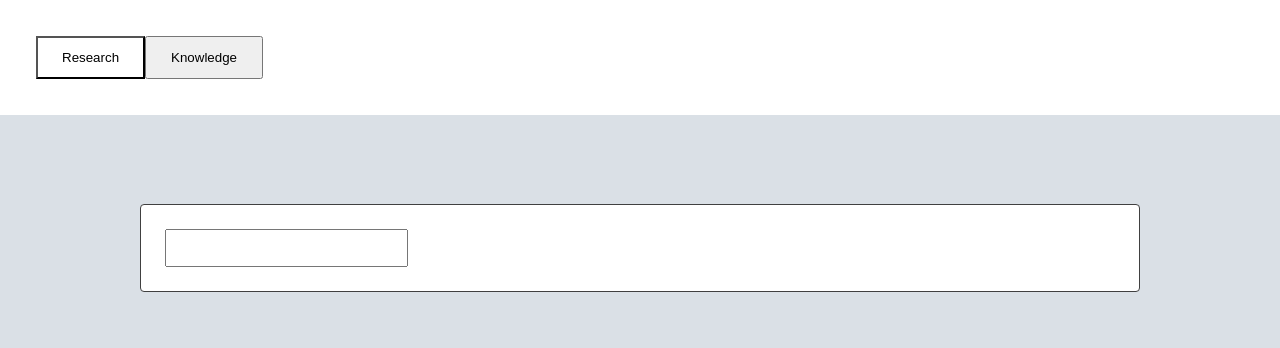
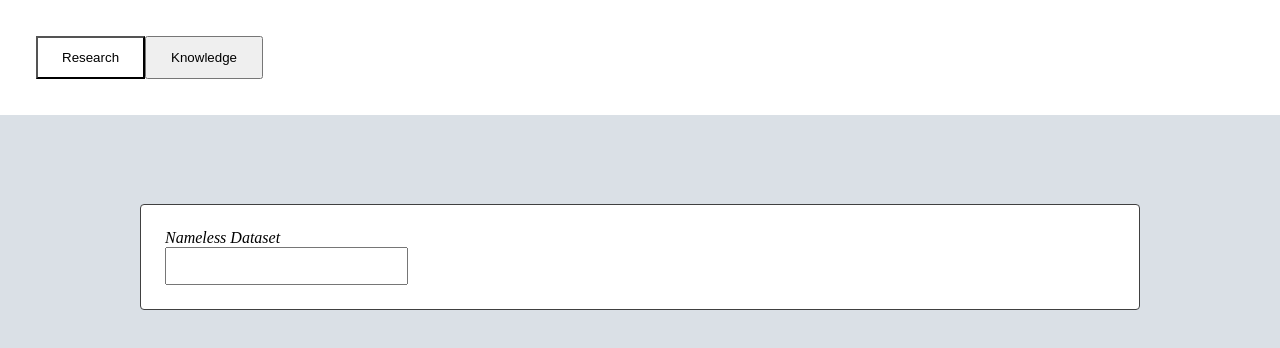
Before and after one commit to DylanEHolland/MathEngine, a React (Create React App) app in the folder client/: page / in a window 1280 px wide. Shown: the top 348 px of the page. Built offline with nearby package versions, Linux system fonts and the light colour scheme.

Commit message:
Continuing work on the data subsystem

```diff
--- a/client/src/components/DataEngine/Collection.tsx
+++ b/client/src/components/DataEngine/Collection.tsx
@@ -1,12 +1,49 @@
 import React from "react";
 import DataObject from "./DataObject";
 
-export default class Collection extends React.Component {
+const defaultProps = {
+    objects: null,
+    orderedObjects: null
+}
+
+export interface CollectionState {
+    objects: any;
+    orderedObjects: any;
+};
+
+export interface CollectionProps {
+    dedup?: boolean;
+    atomic?: boolean;
+    sequential?: boolean;
+    finite?: boolean;
+};
+
+export default class Collection extends React.Component<CollectionProps, CollectionState> {
+    state = {
+        objects: null,
+        orderedObjects: null
+    };
+
+    componentDidMount() {
+
+    }
+
+    componentDidUpdate(prevProps: any, prevState: any) {
+        parseIncomingProps(this.setState, defaultProps, this.props);
+    }
+
     render = () => {
+        // let {objects} = this.state;
+        // console.log("test: help", objects)
+
         return (
-            <>
-                <DataObject />
-            </>
+            <div className="collection">
+                <DataObject  />
+            </div>
         );
     }
 }
+
+const parseIncomingProps = (setState: any, defaultProps: any, props: any) => {
+
+}
--- a/client/src/components/DataEngine/Data.tsx
+++ b/client/src/components/DataEngine/Data.tsx
@@ -1,9 +1,14 @@
+import { useState } from "react"
 import Collection from "./Collection"
 
 export const Data = () => {
+    const [dataName, setDataName] = useState<string|null>(null);
+
     return (
-        <>
+        <div className="data">
+            <em>{dataName ? dataName : "Nameless Dataset"}</em>
+
             <Collection />
-        </>
+        </div>
     )
 }
```
Also changed, not shown: client/src/styles/data.scss (added).
